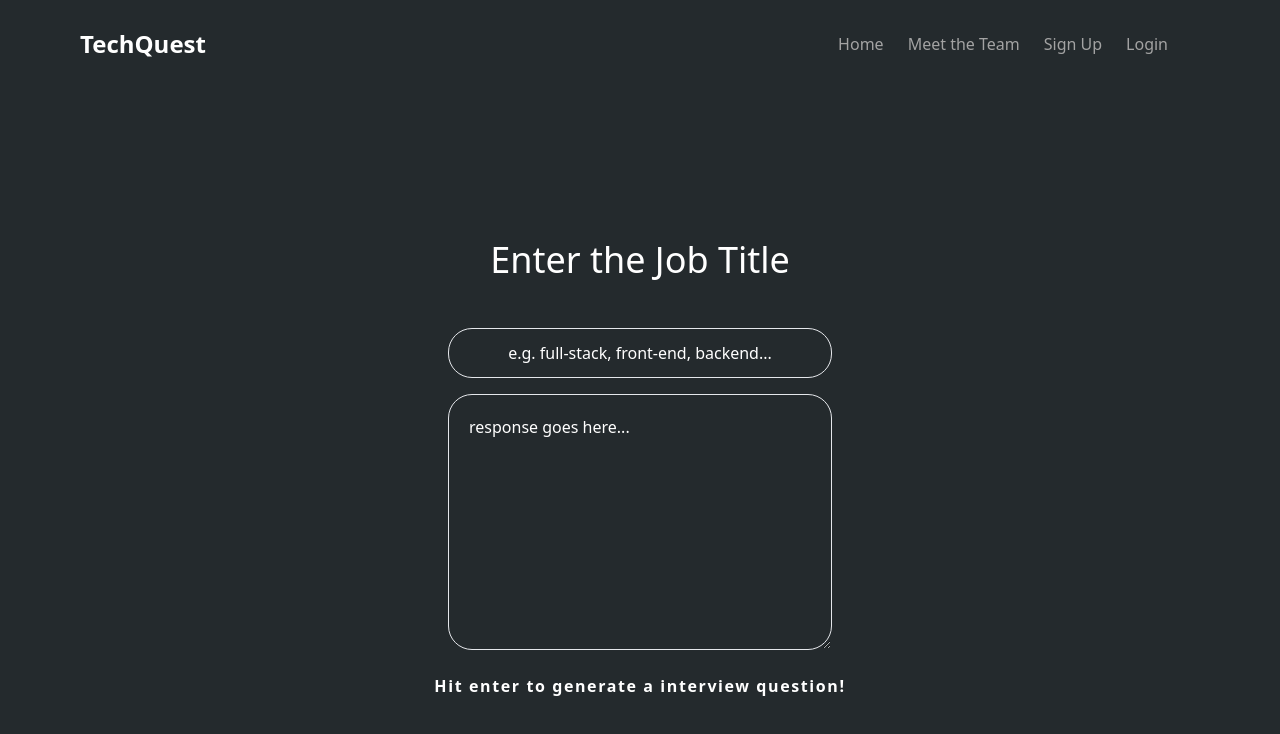
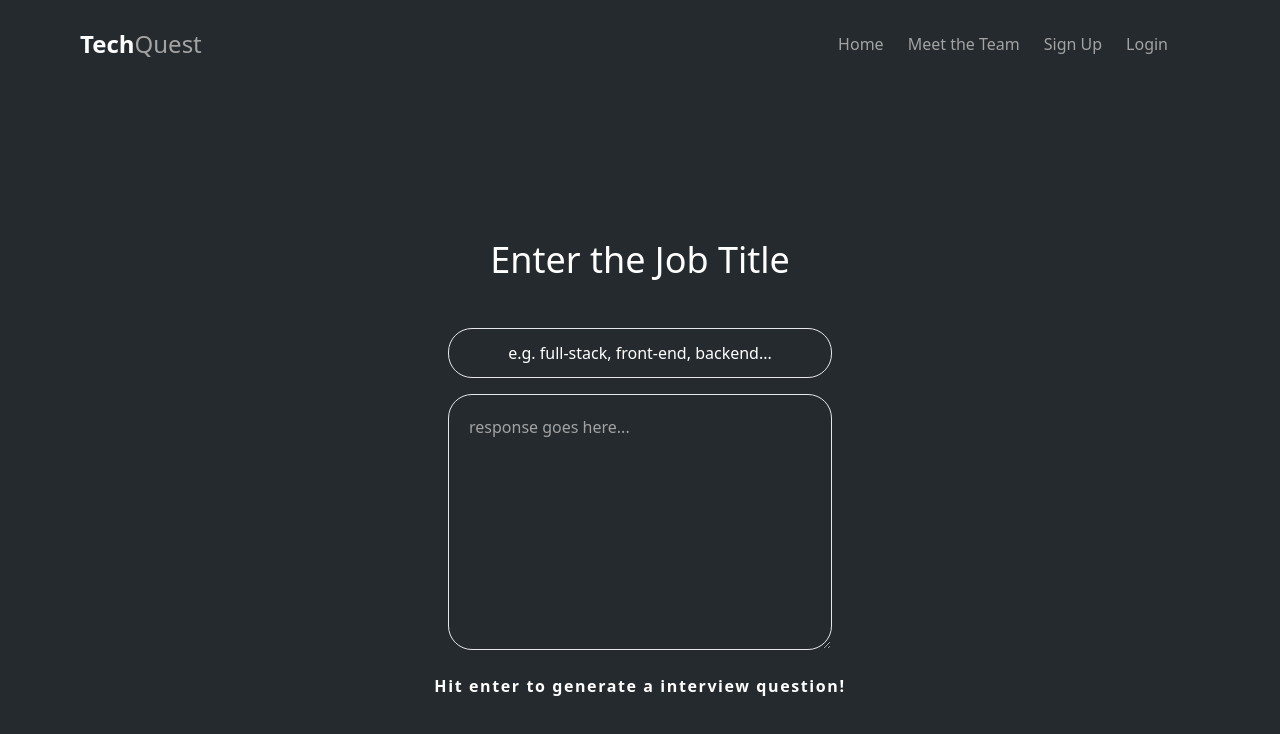
Before and after one commit to LiamBCIT/TechQuest, a Next.js app: page / in a window 1280 px wide. Shown: the top 734 px of the page. Built offline with nearby package versions, Linux system fonts and the light colour scheme.

Commit message:
replace bootstrap spinner

```diff
--- a/components/Navbar.tsx
+++ b/components/Navbar.tsx
@@ -40,7 +40,9 @@ export default function Navbar() {
           <div className="flex items-center justify-between py-3 md:py-5 md:block">
             <Link to="home">
               <div className="container flex items-center space-x-2">
-                <h2 className="text-2xl font-bold text-white-500">TechQuest</h2>
+                <h2 className="text-2xl font-bold text-white-500">
+                  Tech<span className="text-neutral-400 font-light">Quest</span>
+                </h2>
               </div>
             </Link>
             <div className="md:hidden">
--- /dev/null
+++ b/components/Spinner.tsx
@@ -0,0 +1,11 @@
+import React from "react";
+
+export default function Spinner() {
+  return (
+    <div className="fixed top-0 left-0 w-full h-full flex justify-center items-center z-50 bg-gray-900 bg-opacity-50">
+      <div className="flex h-16 w-16 items-center justify-center rounded-full bg-gradient-to-tr from-indigo-500 to-pink-500 animate-spin">
+        <div className="h-9 w-9 rounded-full bg-gray-200"></div>
+      </div>
+    </div>
+  );
+}
--- a/pages/index.tsx
+++ b/pages/index.tsx
@@ -1,9 +1,9 @@
 import Head from "next/head";
 import Image from "next/image";
 import React from "react";
-import { Spinner } from "react-bootstrap";
 import { FormEvent, useState } from "react";
 import Navbar from "@/components/Navbar";
+import Spinner from "@/components/Spinner";
 
 export default function Home() {
   const [quote, setQuote] = useState("");
@@ -67,7 +67,7 @@ export default function Home() {
             </div>
             <div className="mb-4 flex justify-center">
               <textarea
-                className="p-5 h-64 w-full border rounded-3xl bg-transparent max-w-sm placeholder:text-white hover:bg-transparent active:bg-transparent"
+                className="p-5 h-64 w-full border rounded-3xl bg-transparent max-w-sm placeholder:text-neutral-400 hover:bg-transparent active:bg-transparent"
                 id="prompt"
                 name="prompt"
                 placeholder="response goes here..."
@@ -87,7 +87,7 @@ export default function Home() {
               disabled={quoteLoading}
             ></button>
           </form>
-          {quoteLoading && <Spinner animation="border" className="mt-8" />}
+          {quoteLoading && <Spinner />}
           {quoteLoadingError && (
             <div className="mt-12 border-white">
               There was an error loading the interview questions
```
